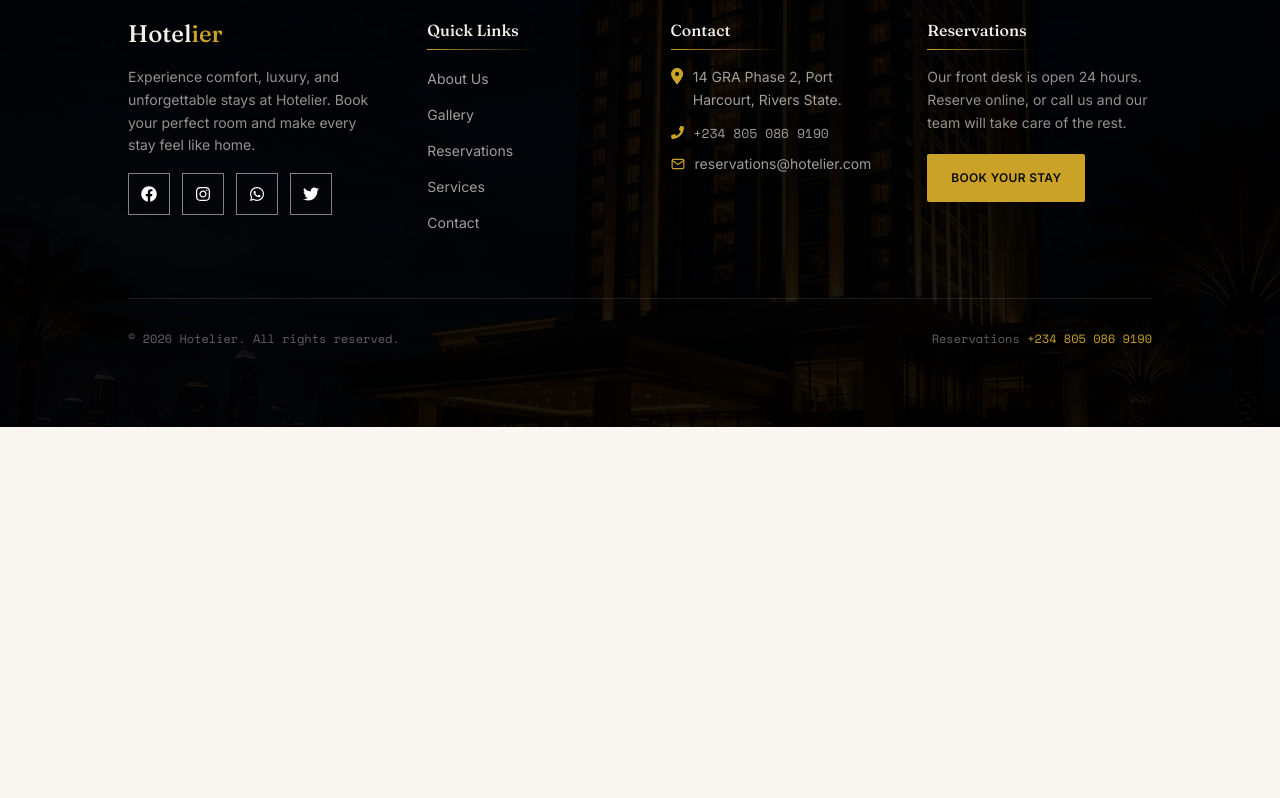
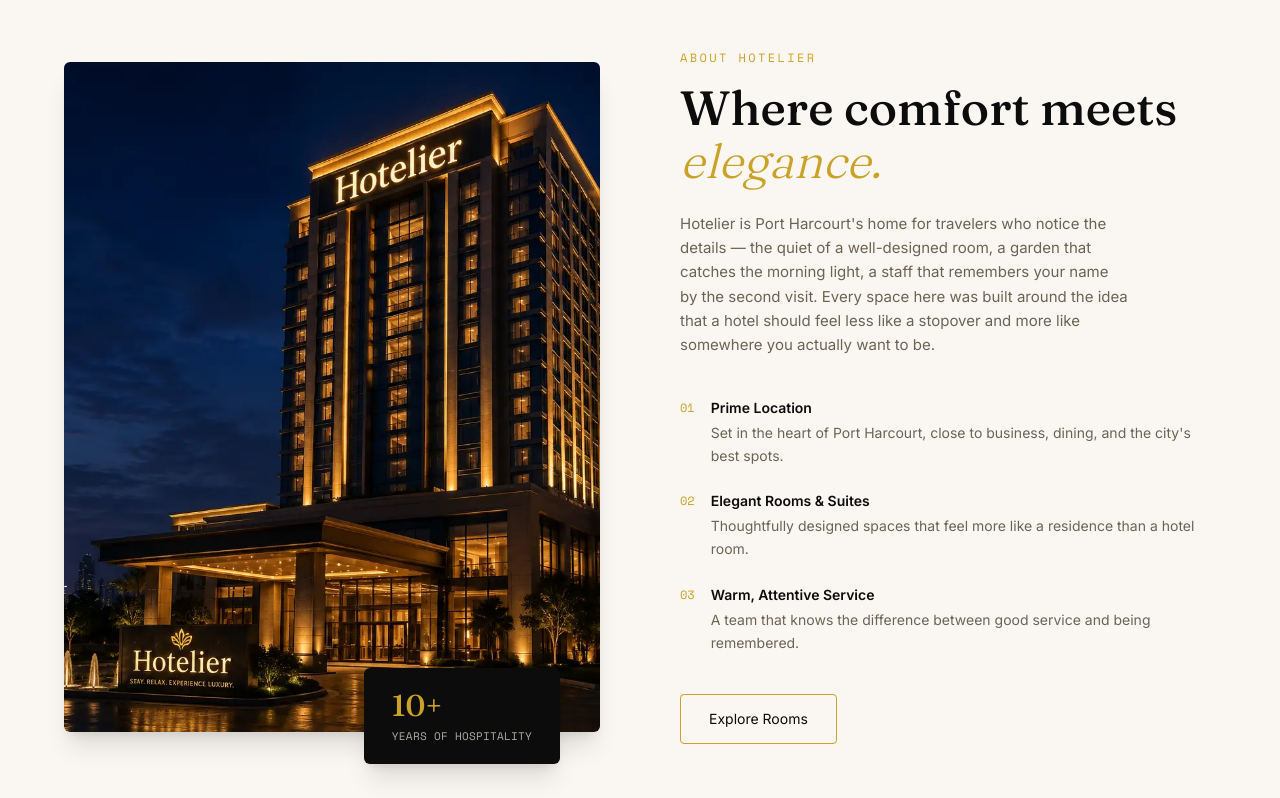
Before and after one commit to AghoghoOgbotor18/hotelier, a Next.js app: page / in a window 1280 px wide. Shown: the part 862-1660 px from the top of the page. Before the commit the page ends 1289 px from the top, so only its background shows below. Built offline with nearby package versions, Linux system fonts and the light colour scheme.

Commit message:
feat: add about section to home page

```diff
--- /dev/null
+++ b/src/app/components/Home/About.jsx
@@ -0,0 +1,53 @@
+// src/components/About.jsx
+import Image from 'next/image';
+import Link from 'next/link';
+
+const highlights = [
+  { label: 'Prime Location', desc: "Set in the heart of Port Harcourt, close to business, dining, and the city's best spots." },
+  { label: 'Elegant Rooms & Suites', desc: 'Thoughtfully designed spaces that feel more like a residence than a hotel room.' },
+  { label: 'Warm, Attentive Service', desc: 'A team that knows the difference between good service and being remembered.' },
+];
+
+export default function About() {
+    return (
+        <section id="about" className="bg-background px-8 py-28 md:px-16">
+            <div className="mx-auto grid max-w-6xl grid-cols-1 items-center gap-16 lg:grid-cols-2 lg:gap-20">
+                <div className="relative mx-auto w-full max-w-md lg:max-w-none">
+                    <div className="relative aspect-[4/5] w-full overflow-hidden rounded-md shadow-xl">
+                        <Image src="/images/hero1.webp" alt="Inside Hotelier" fill sizes="(min-width: 1024px) 40vw, 90vw" className="object-cover" />
+                    </div>
+                    <div className="absolute -bottom-8 right-6 rounded-md bg-ink px-7 py-5 shadow-xl sm:right-10">
+                        <div className="font-display text-3xl font-medium text-brass">10+</div>
+                        <div className="mt-1 font-mono text-[11px] uppercase tracking-wide text-ivory/70">Years of hospitality</div>
+                    </div>
+                    </div>
+
+                    <div>
+                    <div className="mb-4 font-mono text-xs uppercase tracking-[0.2em] text-brass">About Hotelier</div>
+                    <h2 className="font-display text-4xl font-medium leading-[1.1] text-ink md:text-5xl">
+                        Where comfort meets <span style={{ fontStyle: 'italic' }} className="font-light text-brass">elegance.</span>
+                    </h2>
+                    <p className="mt-6 max-w-md font-sans text-[15px] leading-relaxed text-stone">
+                        Hotelier is Port Harcourt's home for travelers who notice the details — the quiet of a well-designed room, a garden that catches the morning light, a staff that remembers your name by the second visit. Every space here was built around the idea that a hotel should feel less like a stopover and more like somewhere you actually want to be.
+                    </p>
+
+                    <div className="mt-10 flex flex-col gap-6">
+                        {highlights.map((h, i) => (
+                        <div key={h.label} className="flex gap-4">
+                            <span className="mt-0.5 font-mono text-xs text-brass">0{i + 1}</span>
+                            <div>
+                            <div className="font-sans text-sm font-semibold text-ink">{h.label}</div>
+                            <p className="mt-1 font-sans text-sm leading-relaxed text-stone">{h.desc}</p>
+                            </div>
+                        </div>
+                        ))}
+                    </div>
+
+                    <Link href="/rooms" className="mt-10 inline-block rounded-sm border px-7 py-3.5 font-sans text-sm text-ink transition border-brass hover:text-brass">
+                        Explore Rooms
+                    </Link>
+                </div>
+            </div>
+        </section>
+    );
+}
--- a/src/app/page.js
+++ b/src/app/page.js
@@ -1,3 +1,4 @@
+import About from "./components/Home/About";
 import Hero from "./components/Home/Hero";
 
 export default function Home(){
@@ -5,6 +6,7 @@ export default function Home(){
   return (
     <>
       <Hero />
+      <About />
     </>
   )
 
```
